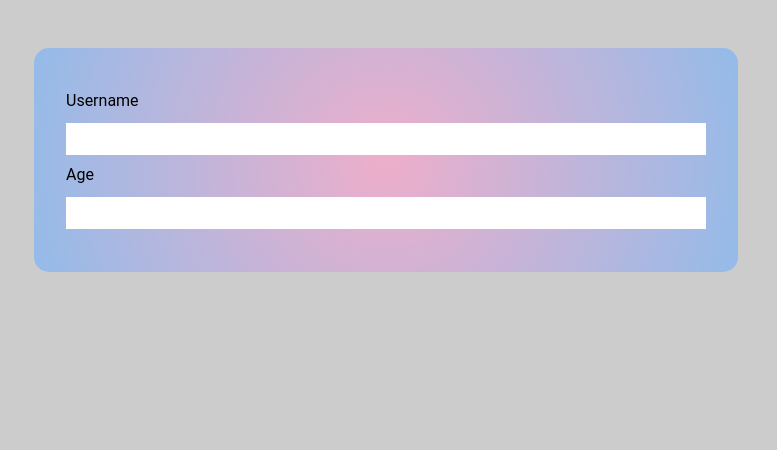
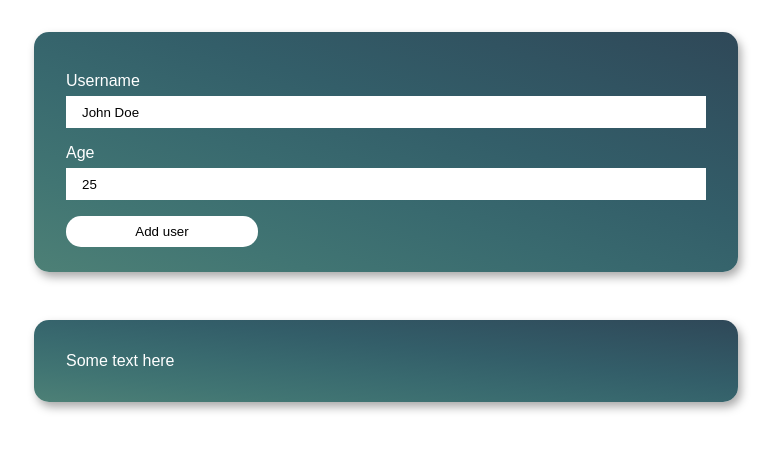
Before and after one commit to mmladjani/react-create-user, a React (Create React App) app in the folder create-user-form/: page / in a window 1280 px wide. Shown: the top 450 px of the page, without its empty margins (270-1047 px from the left). Built offline with nearby package versions, Linux system fonts and the light colour scheme.

Commit message:
adding UserList component and adding JS logic to AddUser

```diff
--- /dev/null
+++ b/create-user-form/src/App.css
@@ -0,0 +1,8 @@
+.main {
+    font-family: Arial, Helvetica, sans-serif;
+    margin: 1rem auto;
+    padding: 1rem;
+    display: flex;
+    width: 100%;
+    justify-content: center;
+}
--- a/create-user-form/src/App.js
+++ b/create-user-form/src/App.js
@@ -1,9 +1,12 @@
 import AddUser from './Components/AddUser';
+import UserList from './Components/UserList';
+import './App.css';
 
 function App() {
   return (
       <div>
-        <AddUser></AddUser>
+        <AddUser />
+        <UserList />
     </div>
   );
 }
--- a/create-user-form/src/Components/AddUser.css
+++ b/create-user-form/src/Components/AddUser.css
@@ -1,30 +1,24 @@
-.main {
-    margin: 2rem auto;
-    padding: 1rem;
-    display: flex;
-    width: 100%;
-    justify-content: center;
-}
-
 .form {
     display: flex;
     flex-direction: column;
     width: 50%;
     padding: 2rem;
     border-radius: 15px;
-    background: rgb(238,174,202);
-    background: radial-gradient(circle, rgba(238,174,202,1) 0%, rgba(148,187,233,1) 100%);
-    height: 10rem;
+    background-image: linear-gradient(to right top, #4D8076, #417573, #396A6F, #335E69, #315361, #2F4858);
+    height: 11rem;
     justify-content: space-evenly;
+    color: #ffffff;
+    box-shadow: 3px 5px 10px #aaaaaa;
 }
 
 .form-input__section {
+    padding: 0.5rem 0;
     display: flex;
     flex-direction: column;
 }
 
 .form-input__label {
-    height: 2rem;
+    height: 1.5rem;
 }
 
 .form-input__field {
@@ -32,3 +26,12 @@
     height: 2rem;
     padding: 0 1rem 0 1rem;
 }
+
+.form-button {
+    width: 30%;
+    padding: 0.5rem 0 0.5rem 0;
+    margin: 0.5rem 0;
+    border-radius: 15px;
+    border: none;
+    background-color: white;
+}
--- a/create-user-form/src/Components/AddUser.js
+++ b/create-user-form/src/Components/AddUser.js
@@ -1,17 +1,43 @@
+import { useState } from 'react';
 import './AddUser.css';
 
 const AddUser = () => {
+
+    let DUMMY_USER = {
+        'user-name': 'John Doe',
+        'age': 25
+    }
+
+    const [userData, setUserData] = useState(DUMMY_USER);
+
+    const inputChangeHandler = (value, input) => {
+        setUserData((previousValue) => {
+            return {
+                ...previousValue,
+                [input]: value
+            }
+        })
+    }
+
+    console.log(userData);
+
+    const submitHandler = (event) => {
+        event.preventDefault();
+
+    }
+
     return (
         <div className="main">
-            <form className="form">
+            <form onSubmit={submitHandler} className="form">
                 <div className='form-input__section'>
                     <label htmlFor="user-name" className='form-input__label'>Username</label>
-                    <input type="text" id="user-name" className='form-input__field'></input>
+                    <input type="text" id="user-name" className='form-input__field' value={userData['user-name']} onChange={(event) => inputChangeHandler(event.target.value, 'user-name')}></input>
                 </div>
                 <div className='form-input__section'>
                     <label htmlFor="age" className='form-input__label'>Age</label>
-                    <input type="number" id="age" className='form-input__field'></input>
+                    <input type="number" id="age" className='form-input__field' value={userData['age']} onChange={(event) => inputChangeHandler(event.target.value, 'age')}></input>
                 </div>
+                <button className={'form-button'}>Add user</button>
             </form>
         </div>
     )
--- /dev/null
+++ b/create-user-form/src/Components/UserList.css
@@ -0,0 +1,12 @@
+.user-list {
+    display: flex;
+    flex-direction: column;
+    width: 50%;
+    padding: 2rem;
+    margin: 0;
+    border-radius: 15px;
+    background-image: linear-gradient(to right top, #4D8076, #417573, #396A6F, #335E69, #315361, #2F4858);
+    justify-content: space-evenly;
+    color: #ffffff;
+    box-shadow: 3px 5px 10px #aaaaaa;
+}
--- /dev/null
+++ b/create-user-form/src/Components/UserList.js
@@ -0,0 +1,13 @@
+import './UserList.css'
+
+const UserList = () => {
+    return (
+        <div className="main">
+            <ul className="user-list">
+                Some text here
+            </ul>
+        </div>
+    )
+}
+
+export default UserList;
--- a/create-user-form/src/index.css
+++ b/create-user-form/src/index.css
@@ -3,7 +3,7 @@ body {
   font-family: Roboto, 'sans-serif';
   -webkit-font-smoothing: antialiased;
   -moz-osx-font-smoothing: grayscale;
-  background-color: #cccccc;
+  background-color: white;
 }
 
 code {
```
Also changed, not shown: 1 other file (tests, documents, lock files or other folders).
